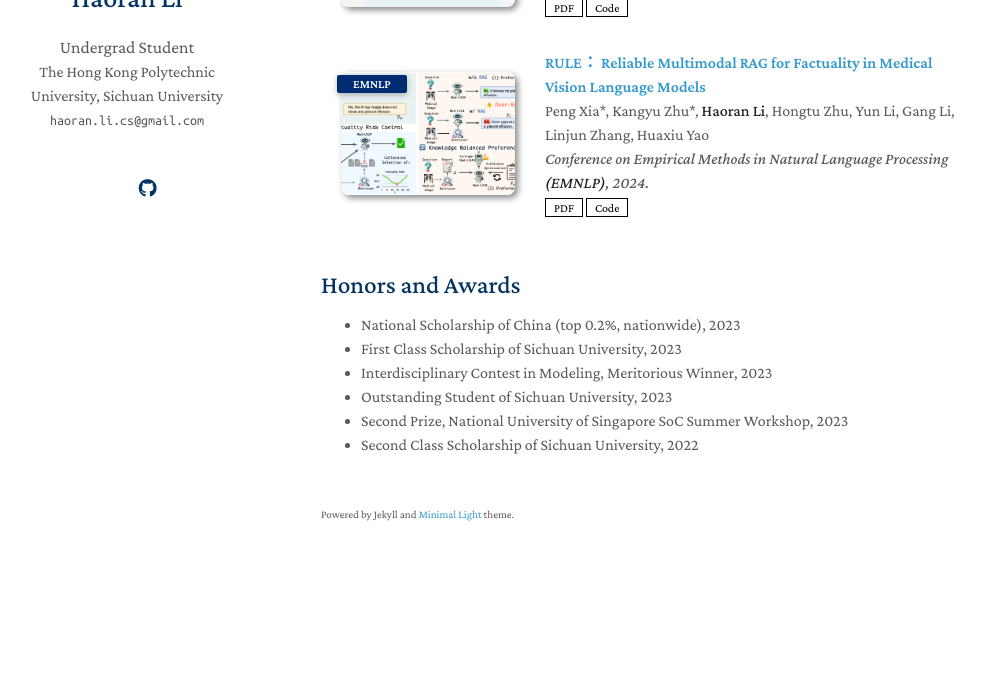
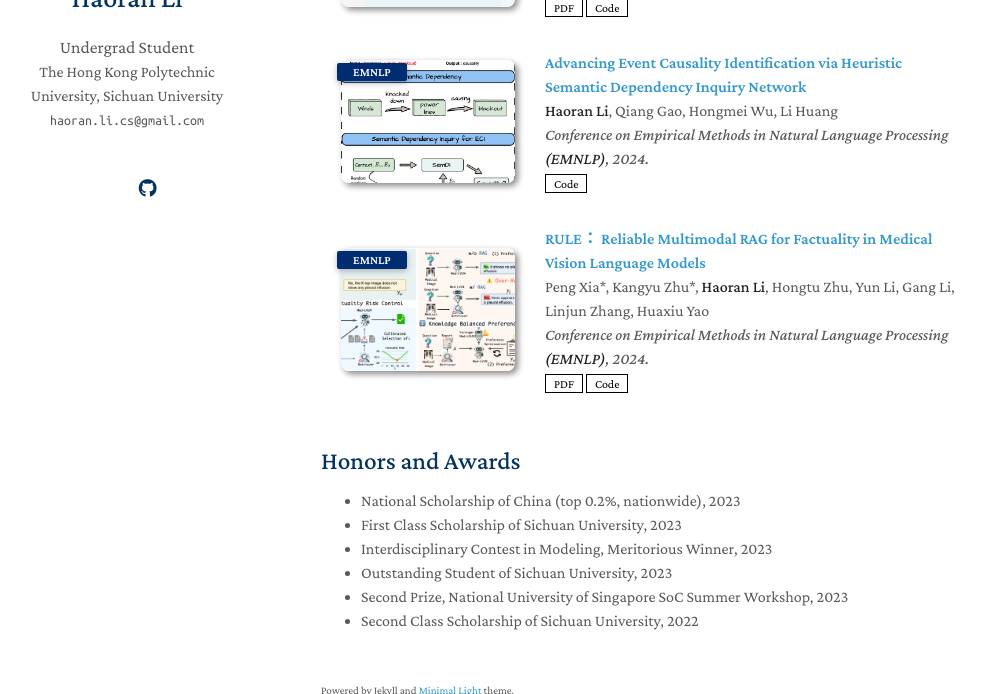
Before and after one commit to hrlics/hrlics.github.io, a Jekyll site: the page built from index.md, in a window 1280 px wide and 900 px high, scrolled down 574 px, cut to the strip 206-900 px from the top of the window. Shown: the whole strip, without its empty margins (149-1134 px from the left). Built offline with Jekyll 4.4.1, drawn with Linux system fonts in a browser that asks for light colours; a style sheet for code colours, icons or effects is not loaded; our own code applies the rules of GitHub Pages for plain Markdown files; before the commit the page ends 1375 px from its top, so only the background shows below that.

Commit message:
Update publications.yml

```diff
--- a/_data/publications.yml
+++ b/_data/publications.yml
@@ -7,6 +7,13 @@ main:
     pdf: https://arxiv.org/pdf/2404.01165
     code: https://github.com/hrlics/LITE
     image: ./assets/img/LITE.jpg
+
+  - title: Advancing Event Causality Identification via Heuristic Semantic Dependency Inquiry Network
+    authors: <strong>Haoran Li</strong>, Qiang Gao, Hongmei Wu, Li Huang
+    conference_short: EMNLP
+    conference: Conference on Empirical Methods in Natural Language Processing <strong>(EMNLP)</strong>, 2024.
+    code: https://github.com/hrlics/SemDI
+    image: ./assets/img/SemDI.png
 
   - title: RULE： Reliable Multimodal RAG for Factuality in Medical Vision Language Models
     authors: Peng Xia*, Kangyu Zhu*, <strong>Haoran Li</strong>, Hongtu Zhu, Yun Li, Gang Li, Linjun Zhang, Huaxiu Yao
```
